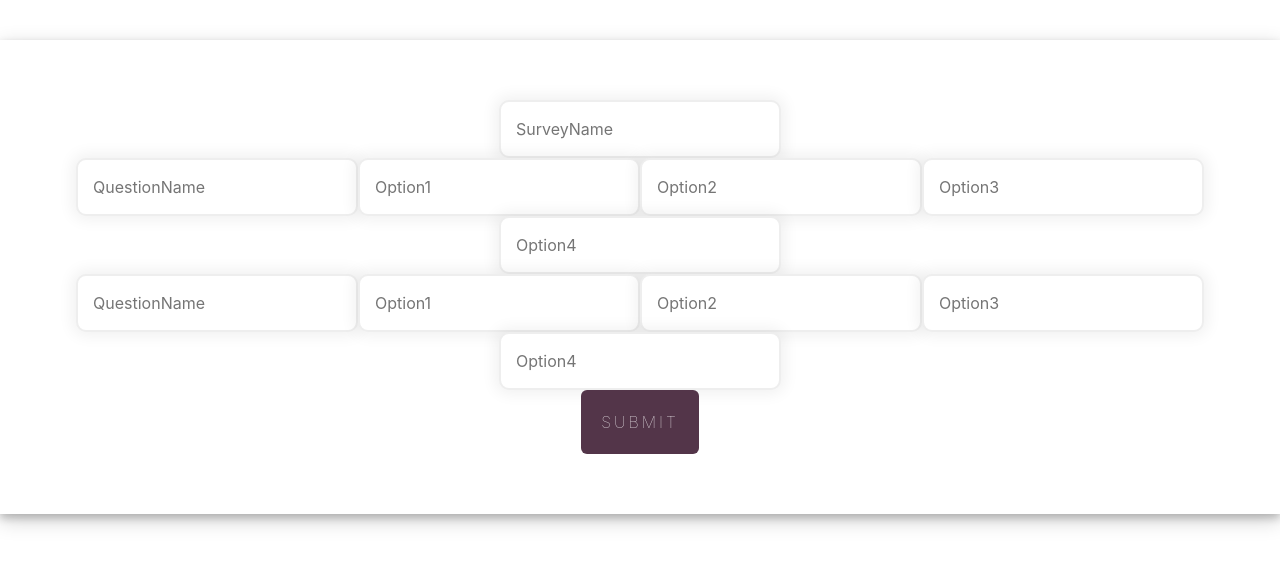
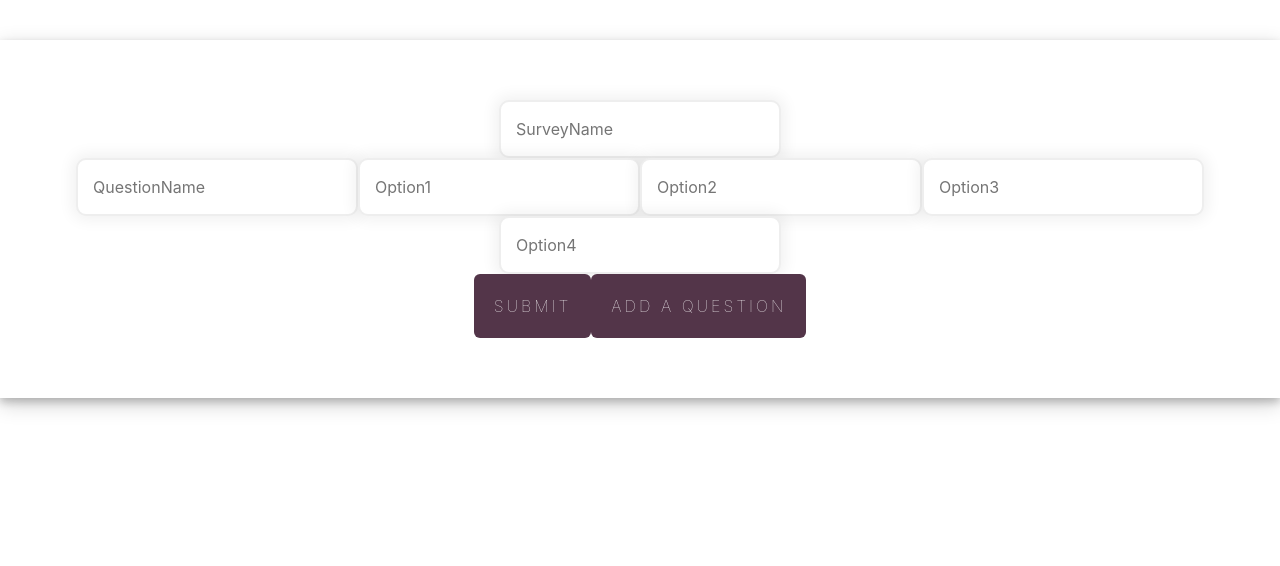
Before and after one commit to tylerdrewwork/Surveasy, a React (Create React App) app in the folder client/: page /create in a window 1280 px wide. Shown: the top 566 px of the page. Built offline with nearby package versions, Linux system fonts and the light colour scheme; the HTML template or start-up script is replaced by a standard one.

Commit message:
feat: increase amount of questions using state

```diff
--- a/client/src/components/createSurvey/createSurvey.js
+++ b/client/src/components/createSurvey/createSurvey.js
@@ -2,13 +2,12 @@ import React, { useState, useEffect } from "react";
 import Button from "../Button/button";
 import Input from "../Input/input";
 import "./createSurvey.css";
-import { Grid, Row, Col } from "react-bootstrap";
 import API from "../../utils/API";
 
 function CreateSurvey() {
 
-  const [questionInputs, setQuestionInputs] = useState(["", ""]);
-  const [surveyData, setSurveyData] = useState(new Array(questionInputs.length));
+  const [questionCount, setQuestionCount] = useState([""]);
+  const [surveyData, setSurveyData] = useState(new Array(questionCount.length));
   const [surveyTitle, setSurveyTitle] = useState({});
 
   function handleTitleChange(event) {
@@ -35,6 +34,13 @@ function CreateSurvey() {
     });
   }
 
+  function handleIncreaseCount(event) {
+    event.preventDefault();
+
+    const increaseCountArray = [...questionCount, ""];
+    setQuestionCount(increaseCountArray);
+  }
+
   function formatSurveyData(data, title) {
 
     const formattedData = {
@@ -42,7 +48,7 @@ function CreateSurvey() {
       questions: []
     };
 
-    for (let i = 0; i < questionInputs.length; i++) {
+    for (let i = 0; i < questionCount.length; i++) {
       formattedData.questions[i] = {
         question: data[i].QuestionName,
         choices: [
@@ -61,7 +67,7 @@ function CreateSurvey() {
     <div className="back-div">
       <Input onChange={handleTitleChange} name="SurveyName" />
 
-      {questionInputs.map((input, index) => {
+      {questionCount.map((input, index) => {
         return <div data-key={index} key={index}>
           <Input onChange={handleInputChange} name={`QuestionName`} />
           <Input onChange={handleInputChange} name={`Option1`} />
@@ -72,6 +78,7 @@ function CreateSurvey() {
       })}
 
       <Button onClick={handleFormSubmit} name="Submit" />
+      <Button onClick={handleIncreaseCount} name="Add a Question" />
     </div>
   );
 }
```
